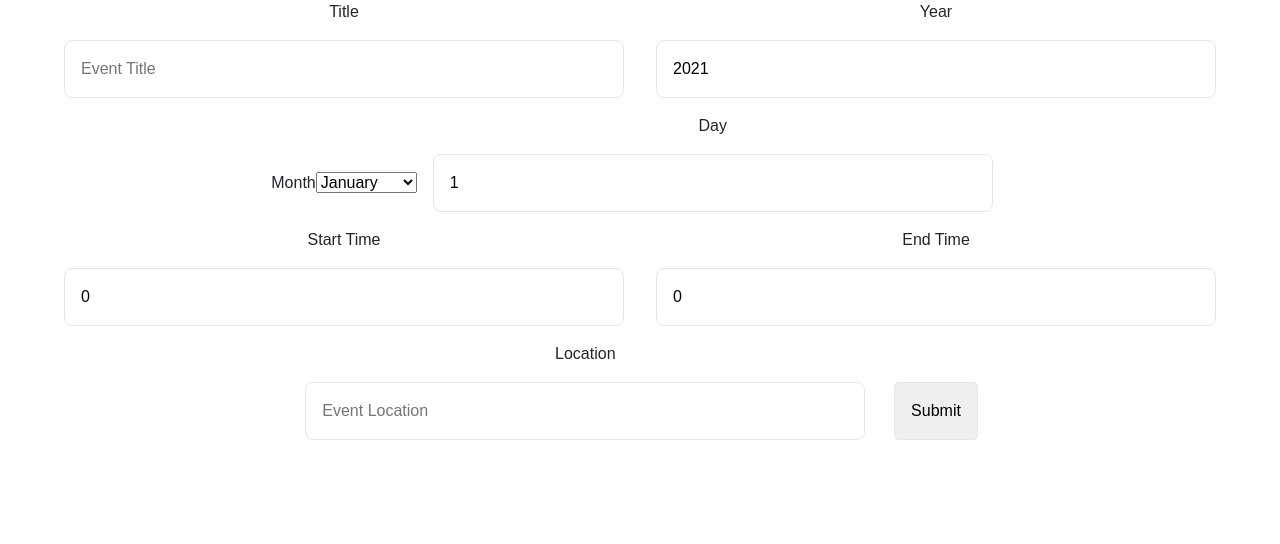
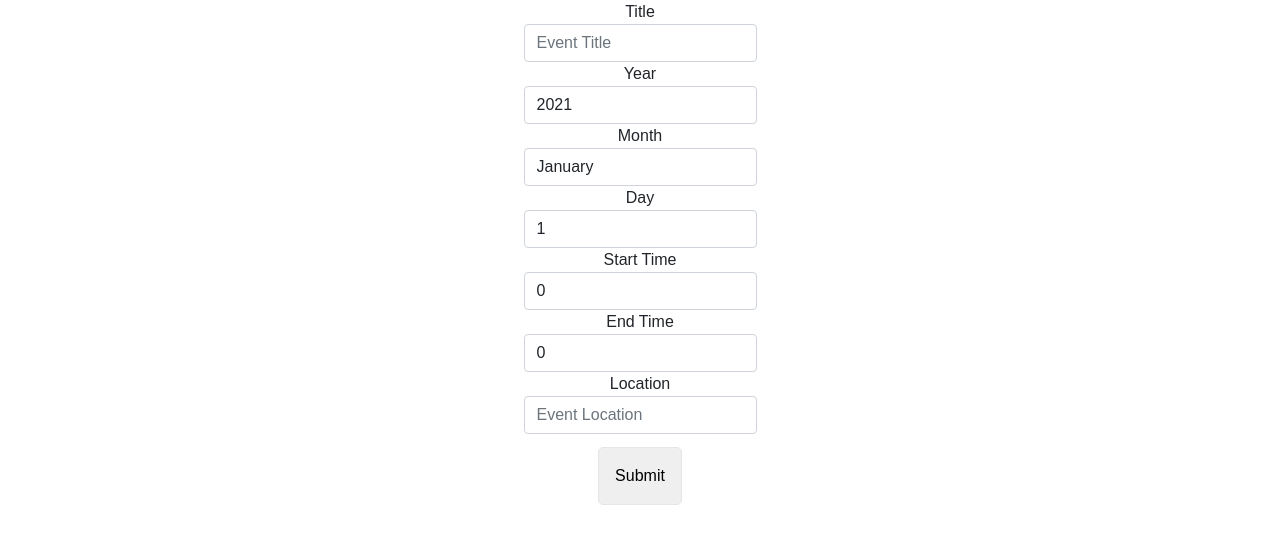
Before and after one commit to ft-potluck-planer-05-units3-4/front-end, a React (Create React App) app: page /edit-event/1 in a window 1280 px wide. Shown: the top 544 px of the page. Built offline with nearby package versions, Linux system fonts and the light colour scheme; no server answers.

Commit message:
Styled EditEvent to match AddEvent

```diff
--- a/src/components/EditEvent.js
+++ b/src/components/EditEvent.js
@@ -1,6 +1,8 @@
 import React, { useState, useEffect } from 'react';
 import { useHistory, useParams } from 'react-router';
 import { connect } from 'react-redux';
+import { Form, FormGroup, Label, Input } from 'reactstrap';
+import styled from 'styled-components';
 import { editEvent } from '../actions/eventActions';
 
 import axios from 'axios';
@@ -10,6 +12,12 @@ const api = axios.create({
     Authorization: 'eyJhbGciOiJIUzI1NiIsInR5cCI6IkpXVCJ9.eyJzdWJqZWN0Ijo2LCJuYW1lIjoidGVzdGVyIiwidXNlcm5hbWUiOiJ0ZXN0ZXIiLCJpYXQiOjE2MjQzNjUwNTQsImV4cCI6MTYyNDk2OTg1NH0.pdyE9DfHyUiz1N8hZQI7veq1c-hRad1hg4kcSFVKg6c'
   }
 });
+
+const StyledForm = styled(Form)`
+& input {
+  margin: 0;
+}
+`;
 
 function EditEvent(props){
   const { push } = useHistory();
@@ -57,32 +65,42 @@ function EditEvent(props){
   };
 
   return (
-    <form onSubmit={onSubmit}>
-      <label>
+    <StyledForm onSubmit={onSubmit}>
+      <FormGroup>
+        <Label for='event-title-input'>
           Title
-	<input
+        </Label>
+        <Input
           name='title'
           value={formVal.title}
           type='text'
           onChange={onChange}
           placeholder='Event Title'
+          id='event-title-input'
         />
-      </label>
-      <label>
+      </FormGroup>
+      <FormGroup>
+        <Label for='event-year-input'>
           Year
-	<input
+        </Label>
+        <Input
           name='year'
           value={formVal.year}
           type='number'
           onChange={onChange}
+          id='event-year-input'
         />
-      </label>
-      <label>
+      </FormGroup>
+      <FormGroup>
+        <Label for='event-month-input'>
           Month
-	<select
+        </Label>
+        <Input
           name='month'
           value={formVal.month}
+          type='select'
           onChange={onChange}
+          id='event-month-input'
         >
           <option value='January'>January</option>
           <option value='February'>February</option>
@@ -96,47 +114,59 @@ function EditEvent(props){
           <option value='October'>October</option>
           <option value='November'>November</option>
           <option value='December'>December</option>
-	</select>
-      </label>
-      <label>
+        </Input>
+      </FormGroup>
+      <FormGroup>
+        <Label for='event-day-input'>
           Day
-	<input
+        </Label>
+        <Input
           name='day'
           value={formVal.day}
           type='number'
           onChange={onChange}
+          id='event-day-input'
         />
-      </label>
-      <label>
+      </FormGroup>
+      <FormGroup>
+        <Label for='event-start-input'>
           Start Time
-	<input
+        </Label>
+        <Input
           name='start_time'
           value={formVal.start_time}
           type='number'
           onChange={onChange}
+          id='event-start-input'
         />
-      </label>
-      <label>
+      </FormGroup>
+      <FormGroup>
+        <Label for='event-end-input'>
           End Time
-	<input
+        </Label>
+        <Input
           name='end_time'
           value={formVal.end_time}
           type='number'
           onChange={onChange}
+          id='event-end-input'
         />
-      </label>
-      <label>
+      </FormGroup>
+      <FormGroup>
+        <Label for='event-location-input'>
           Location
-	<input
+        </Label>
+        <Input
           name='location'
           value={formVal.location}
           type='text'
           onChange={onChange}
           placeholder='Event Location'
+          id='event-location-input'
         />
-      </label>
+      </FormGroup>
       <button>Submit</button>
-    </form>
+    </StyledForm>
   );
 }
 
```
Lines whose indentation alone changed are shown as unchanged.
